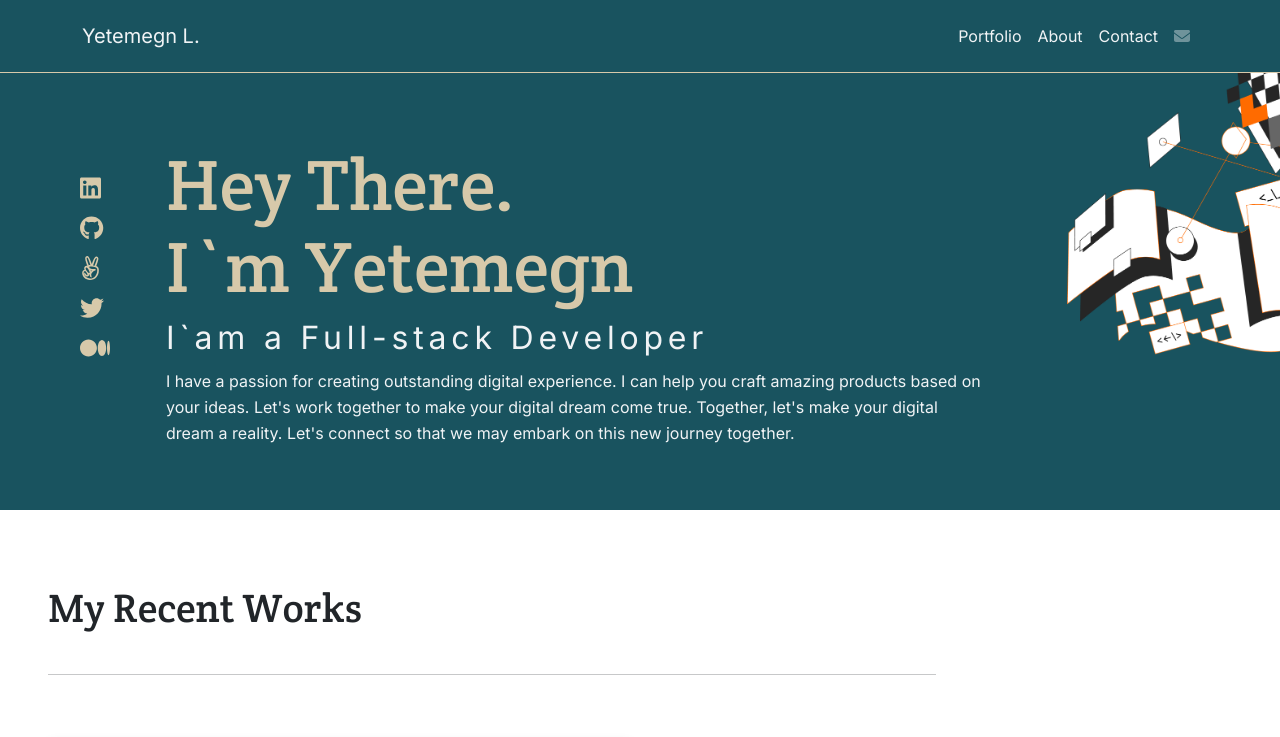
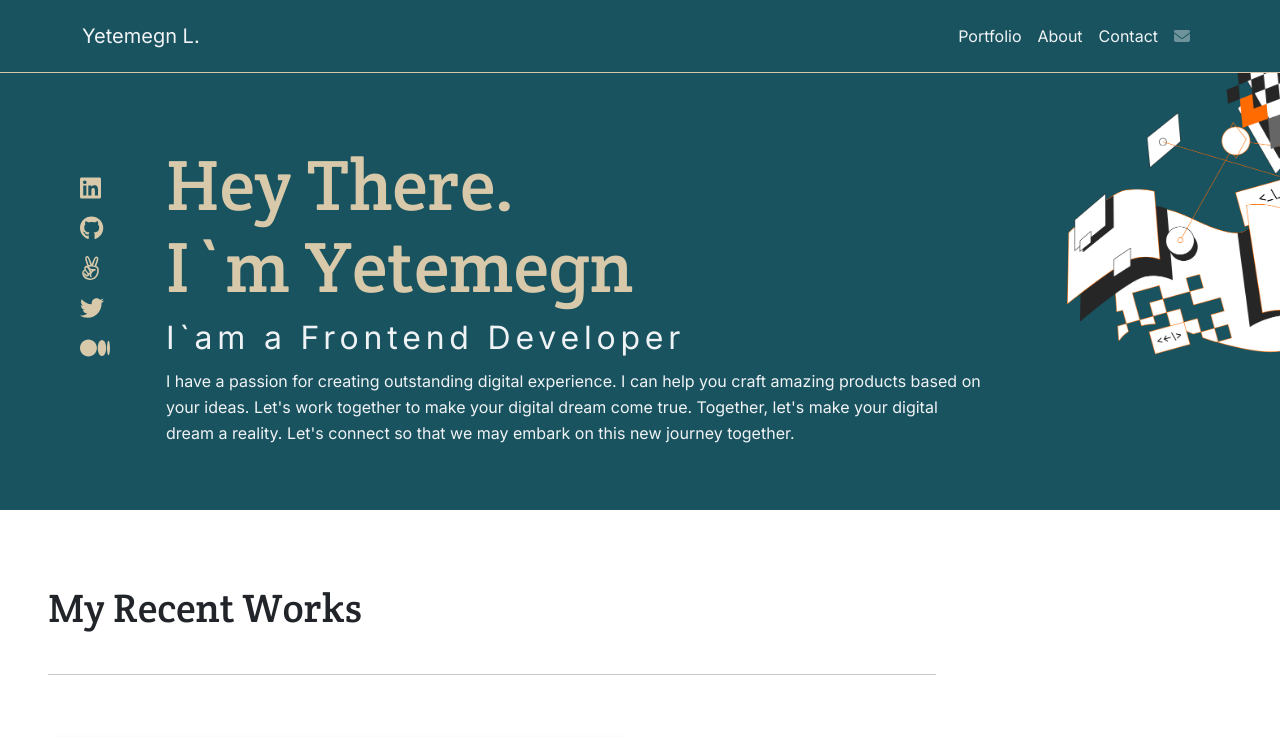
Before and after one commit to yetemegn-telaye/portfolio-react, a React (Create React App) app: page / in a window 1280 px wide. Shown: the top 737 px of the page. Built offline with nearby package versions, Linux system fonts and the light colour scheme.

Commit message:
Update resume

```diff
--- a/src/components/AboutSection.js
+++ b/src/components/AboutSection.js
@@ -22,7 +22,7 @@ import PostmanLogo from '../images/logos/postmanlogo.png';
 import NpmLogo from '../images/logos/npmlogo.png';
 import FigmaLogo from '../images/logos/figmalogo.png';
 import CanvaLogo from '../images/logos/canvalogo.png';
-import resume from '../Full-stack Yetemegn L..pdf';
+import resume from '../YL.FrontendDeveloper.pdf';
 
 const AboutSection = () => (
   <Container fluid className="p-0 about-section">
--- a/src/components/HeadlineSection.js
+++ b/src/components/HeadlineSection.js
@@ -34,7 +34,7 @@ const HeadlineSection = () => (
             I`m Yetemegn
           </h1>
           <div className="mt-2">
-            <p className="sub-title mb-2">I`am a Full-stack Developer</p>
+            <p className="sub-title mb-2">I`am a Frontend Developer</p>
             <p className="intro">
               I have a passion for creating outstanding digital experience.
               I can help you craft amazing products based on your ideas. Let&apos;s work
```
Also changed, not shown: 2 other files (tests, documents, lock files or other folders).
